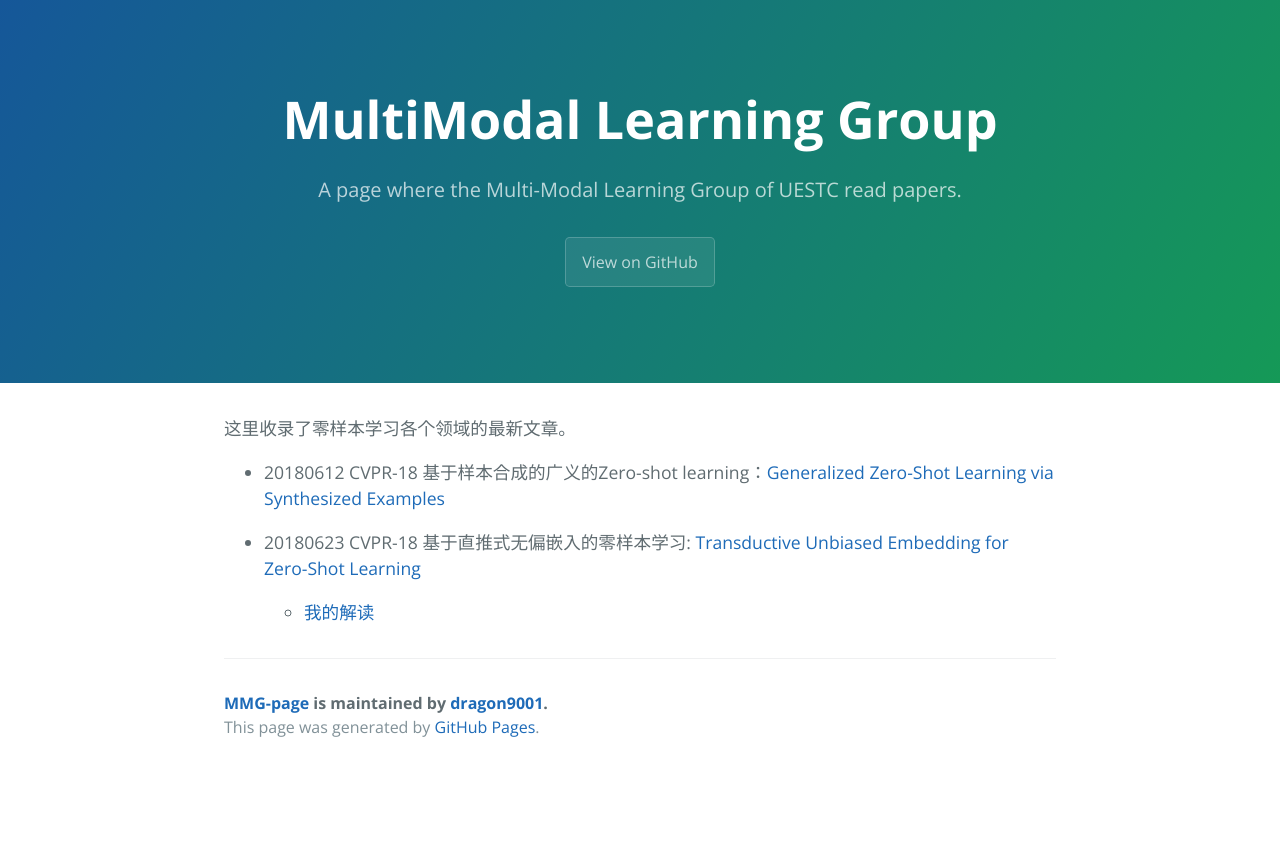
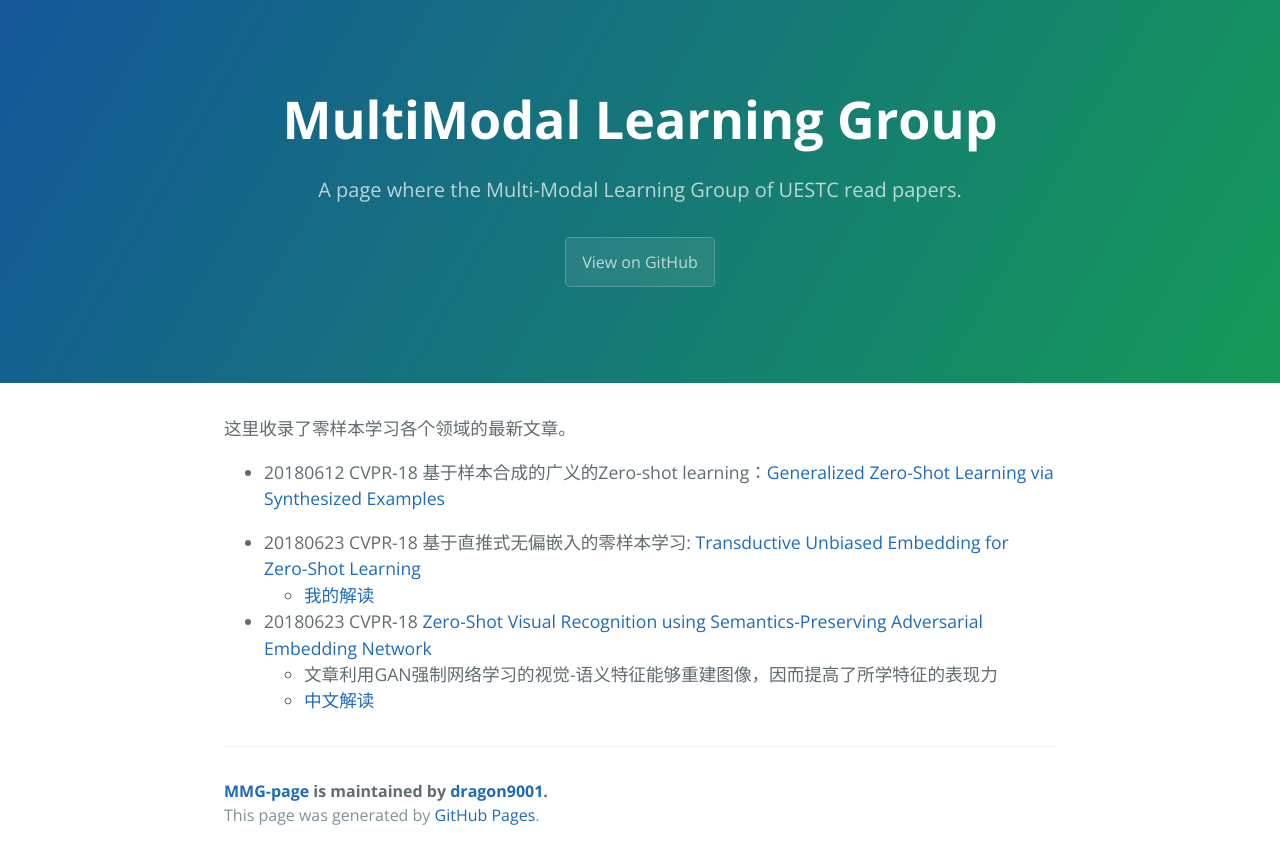
Before and after one commit to dragon9001/MMG-page, a Jekyll site: the page built from docs/fsl_awesome_paper.md, in a window 1280 px wide. Shown: the top 864 px of the page. Built offline with Jekyll 4.4.1, drawn with Linux system fonts in a browser that asks for light colours; our own code applies the rules of GitHub Pages for plain Markdown files.

Commit message:
更新了 fsl_awesomepaper.md

```diff
--- a/docs/fsl_awesome_paper.md
+++ b/docs/fsl_awesome_paper.md
@@ -5,3 +5,8 @@
 - 20180623 CVPR-18 基于直推式无偏嵌入的零样本学习: [
 Transductive Unbiased Embedding for Zero-Shot Learning](https://arxiv.org/abs/1803.11320)
 	- [我的解读](https://zhuanlan.zhihu.com/p/37891179)
+
+- 20180623 CVPR-18 [Zero-Shot Visual Recognition
+using Semantics-Preserving Adversarial Embedding Network](https://arxiv.org/abs/1712.01928)
+	- 文章利用GAN强制网络学习的视觉-语义特征能够重建图像，因而提高了所学特征的表现力
+	- [中文解读](https://blog.csdn.net/feitianlzk/article/details/79910536)
```
